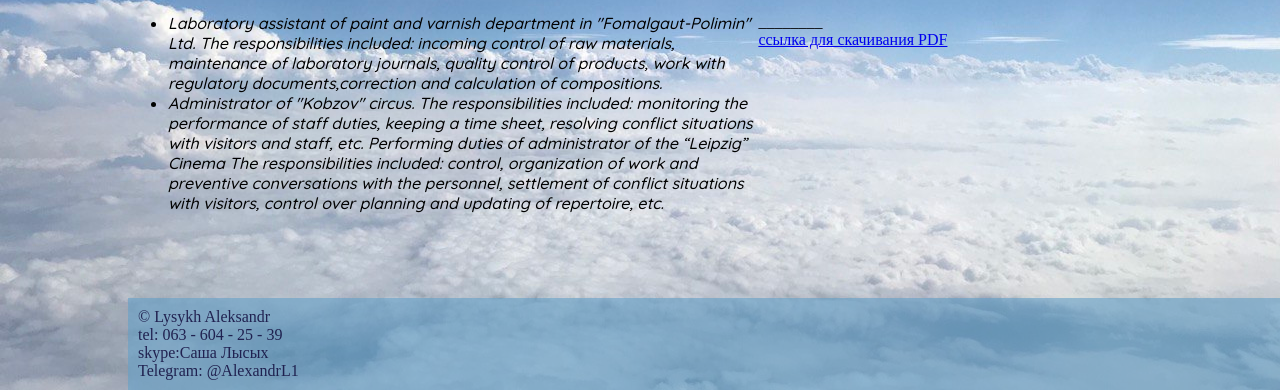
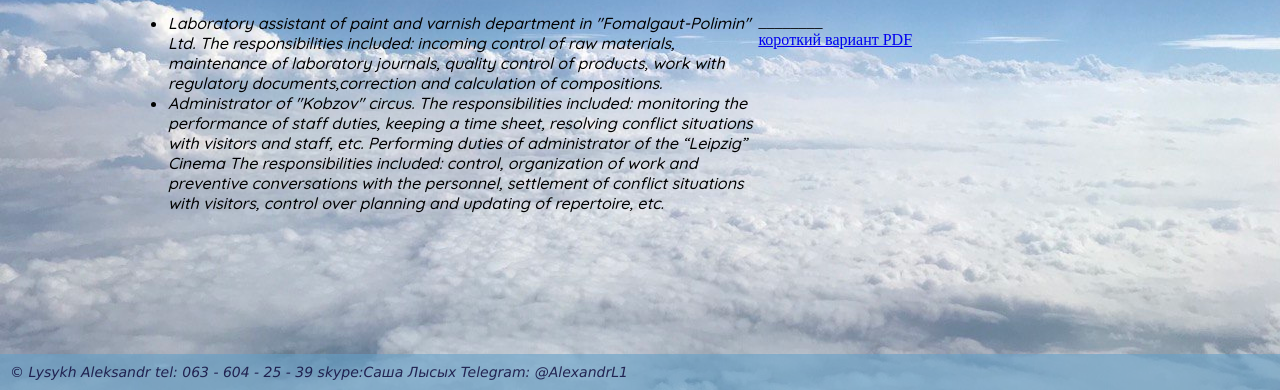
Before and after one commit to SashaLOne/myCV, a plain HTML site: page index.html in a window 1280 px wide. Shown: the part 410-800 px from the top of the page. Drawn offline with Linux system fonts and the light colour scheme.

Commit message:
last for today

```diff
--- a/index.html
+++ b/index.html
@@ -28,10 +28,10 @@
         <li>Administrator of "Kobzov" circus. The responsibilities included: monitoring the performance of staff duties, keeping a time sheet, resolving conflict situations with visitors and staff, etc. Performing duties of administrator of the “Leipzig” Cinema
         The responsibilities included: control, organization of work and preventive conversations with the personnel, settlement of conflict situations with visitors, control over planning and updating of repertoire, etc.</li></ul></p> <br>
         <br><br><br><br>________
-        <br><a href="file/CV.pdf"> ссылка для скачивания PDF</a>
+        <br><a href="file/CV.pdf"> короткий вариант PDF</a>
 
        <div id="footer">
-        &copy; Lysykh Aleksandr<br>tel: 063 - 604 - 25 - 39<br>skype:Саша Лысых<br>Telegram: @AlexandrL1
+        &copy; Lysykh Aleksandr     tel: 063 - 604 - 25 - 39      skype:Саша Лысых      Telegram: @AlexandrL1
        </div>
 </body>
 </html>
--- a/style.css
+++ b/style.css
@@ -43,11 +43,13 @@ img{
 #footer {
     position: fixed;
     float: right; /* Фиксированное положение */
-    bottom: 0;right: 350;/* Левый нижний угол */
+    bottom: 0;left: 0;/* Левый нижний угол */
     padding: 10px; /* Поля вокруг текста */
     background:rgba(100, 160, 200, 0.6); /* Цвет фона */
     color:rgba(16, 9, 59, 0.842); /* Цвет текста */
     width: 100%; /* Ширина слоя */
-    font-size: 16px;
+    font-size: 14px;
+    font-family: 'Lucida Sans', 'Lucida Sans Regular', 'Lucida Grande', 'Lucida Sans Unicode', Geneva, Verdana, sans-serif;
+    font-style: italic;
 
    }
```
